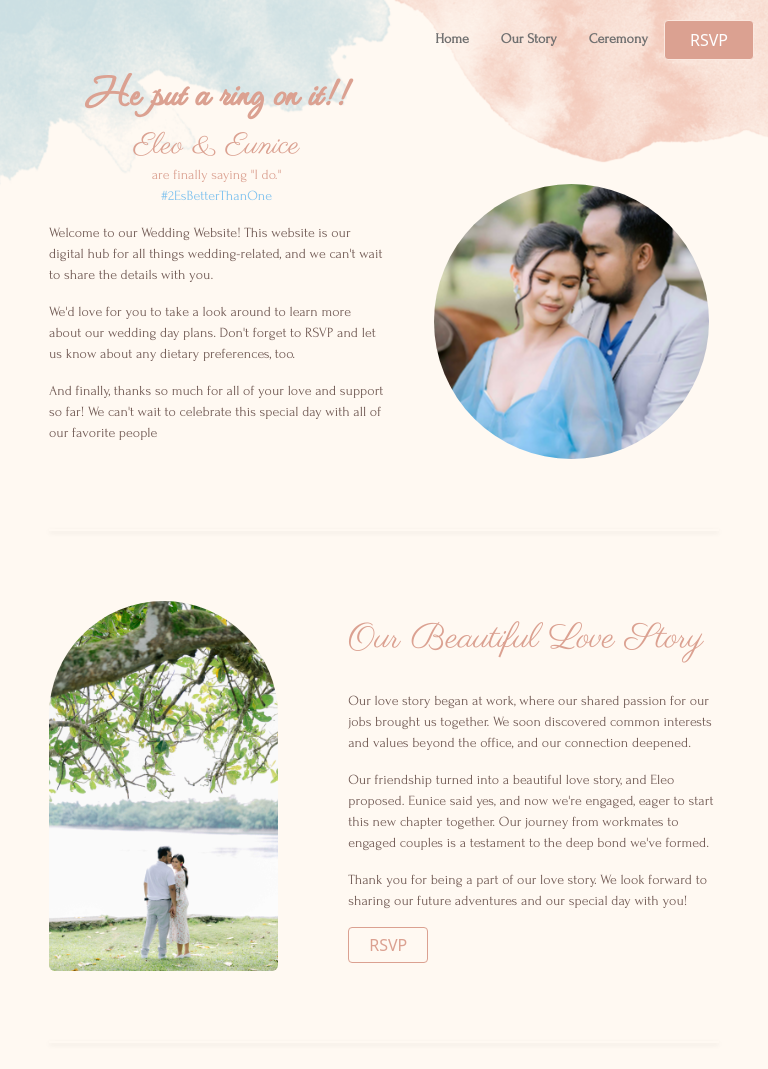
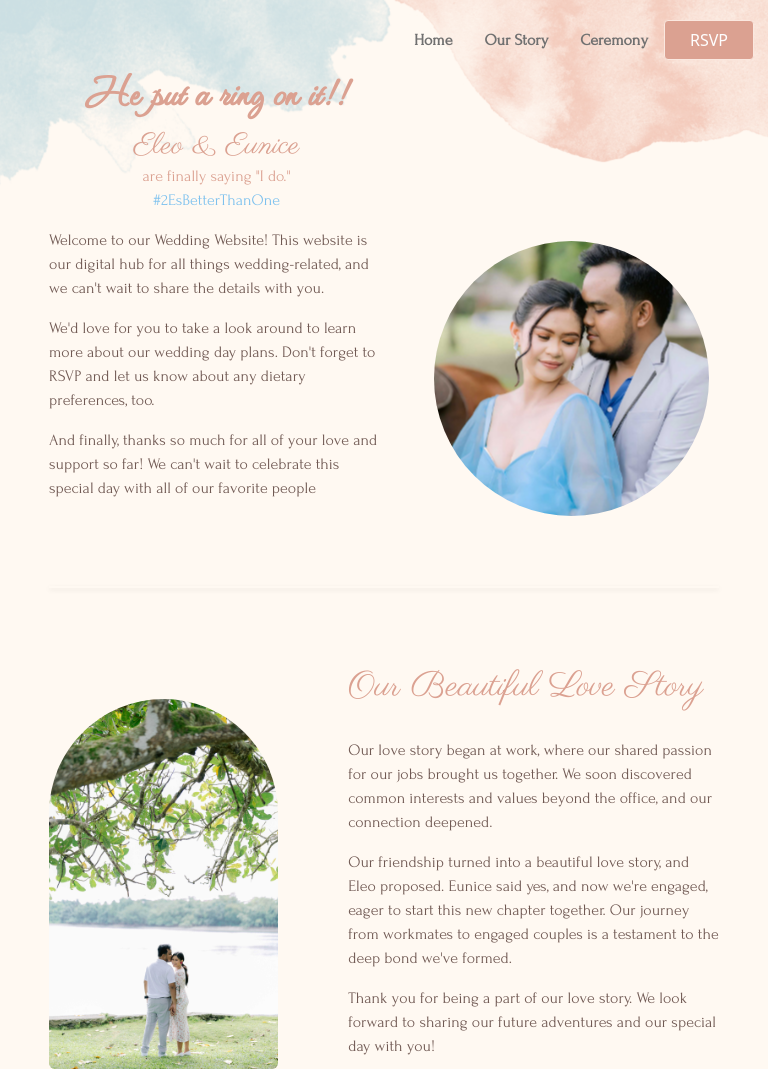
Before and after one commit to eleoandeunicewedding/eleoandeunicewedding.github.io, a plain HTML site: page index.html in a window 768 px wide. Shown: the top 1069 px of the page. Drawn offline with nearby package versions, Linux system fonts and the light colour scheme.

Commit message:
Updated font size for mobile

```diff
--- a/styles.css
+++ b/styles.css
@@ -287,7 +287,7 @@ h2 {
   }
 
   .top-section p, .our-story p, .our-ceremony p {
-    font-size: 14px;
+    font-size: 16px;
   }
 
   .zoom-container {
@@ -356,7 +356,7 @@ h2 {
     margin: 0;
   }
   .nav-item a {
-    font-size: 14px;
+    font-size: 16px;
   }
 
   .custom-container {
@@ -379,7 +379,7 @@ h2 {
   }
 
   .top-section p, .our-story p, .our-ceremony p {
-    font-size: 14px;
+    font-size: 16px;
   }
 
   .zoom-container {
```
